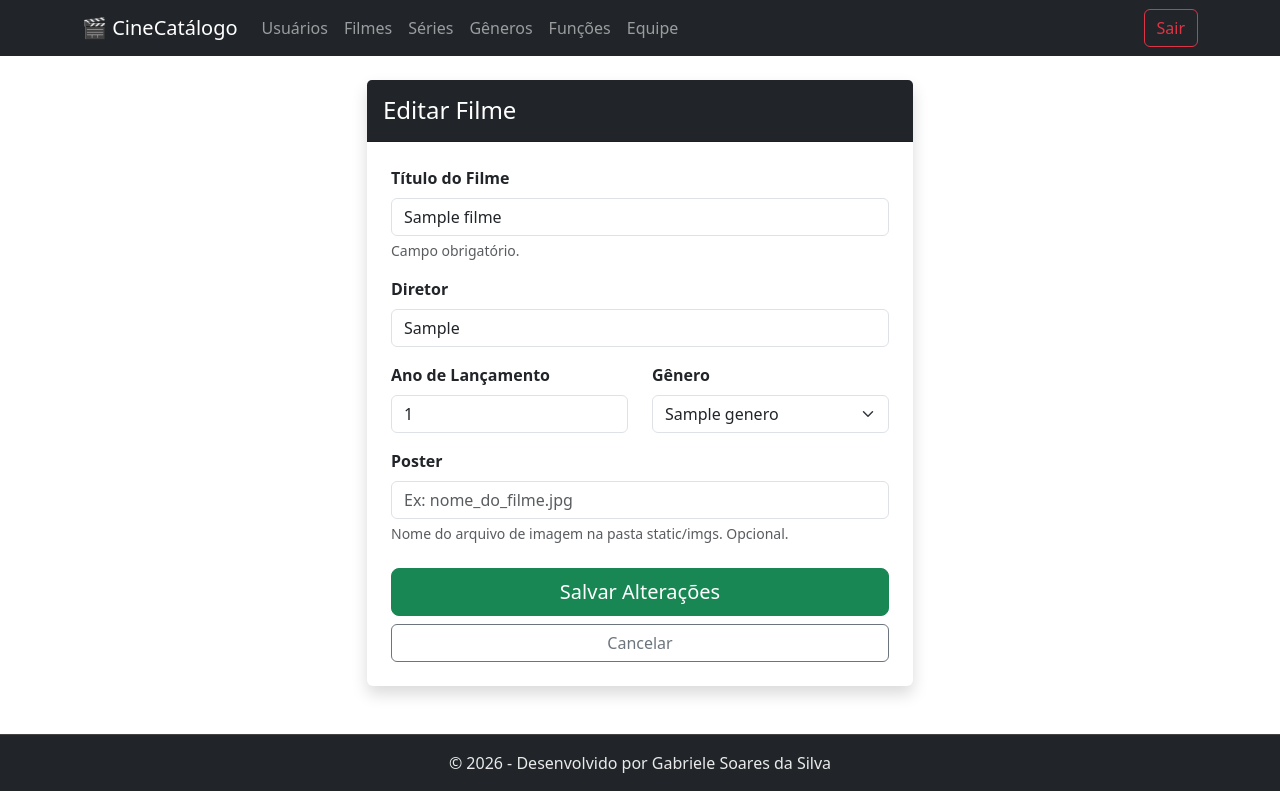
After one commit to Gabissilva24/t1-programacao-para-internet, a Flask app: page /filmes/editar/1 in a window 1280 px wide. The commit adds this page. Run offline with Flask 3, Linux system fonts and the light colour scheme; tables that the repository leaves empty hold one stand-in row (values such as "Sample post").

Commit message:
feat(catalogo): implementar edição e validações para filmes

```diff
--- /dev/null
+++ b/templates/filmes/editar_filme.html
@@ -0,0 +1,97 @@
+{% extends 'base.html' %}
+
+{% block conteudo %}
+
+<div class="row justify-content-center">
+    <div class="col-md-6">
+
+        <div class="card shadow border-0">
+
+            <!-- Cabeçalho -->
+            <div class="card-header bg-dark text-white py-3">
+                <h4 class="mb-0"><i class="bi bi-film"></i> Editar Filme</h4>
+            </div>
+
+            <!-- Corpo -->
+            <div class="card-body p-4">
+
+                <form action="{{ url_for('editar_filme', id=item.id_filme) }}" method="POST">
+
+                    <!-- Campo Título -->
+                    <div class="mb-3">
+                        <label for="titulo" class="form-label fw-bold">Título do Filme</label>
+                        <input type="text" name="titulo" id="titulo" class="form-control"
+                               value="{{ item.titulo }}" placeholder="Ex: O Auto da Compadecida" required>
+                        <div class="form-text">Campo obrigatório.</div>
+                    </div>
+
+                    <!-- Campo Diretor -->
+                    <div class="mb-3">
+                        <label for="diretor" class="form-label fw-bold">Diretor</label>
+                        <input type="text" name="diretor" id="diretor" class="form-control"
+                               value="{{ item.diretor or '' }}" placeholder="Nome do Diretor">
+                    </div>
+
+                    <!-- Linha com dois campos lado a lado -->
+                    <div class="row">
+
+                        <!-- Campo Ano -->
+                        <div class="col-md-6 mb-3">
+                            <label for="ano" class="form-label fw-bold">Ano de Lançamento</label>
+                            <input type="number" name="ano" id="ano" class="form-control"
+                                   value="{{ item.ano or '' }}" placeholder="Ex: 2000">
+                        </div>
+
+                        <!-- Campo Gênero -->
+                        <div class="col-md-6 mb-3">
+                            <label for="genero_id" class="form-label fw-bold">Gênero</label>
+                            <select name="genero_id" id="genero_id" class="form-select">
+                                <option value="">Selecione um gênero</option>
+                                {% for g in lista_generos %}
+                                    <option value="{{ g.id_genero }}"
+                                        {{ 'selected' if g.id_genero == item.genero_id else '' }}>
+                                        {{ g.nome }}
+                                    </option>
+                                {% endfor %}
+                            </select>
+                        </div>
+                    </div>
+
+                    <!-- Campo Poster -->
+                    <div class="mb-3">
+                        <label for="poster" class="form-label fw-bold">Poster</label>
+                        <input type="text" name="poster" id="poster" class="form-control"
+                               value="{{ item.poster or '' }}" placeholder="Ex: nome_do_filme.jpg">
+                        <div class="form-text">Nome do arquivo de imagem na pasta static/imgs. Opcional.</div>
+                    </div>
+
+                    <!-- Preview do poster atual -->
+                    {% if item.poster %}
+                    <div class="mb-3">
+                        <label class="form-label fw-bold">Poster Atual</label>
+                        <div>
+                            <img src="{{ url_for('static', filename='imgs/' + item.poster) }}"
+                                 alt="Poster atual"
+                                 class="rounded shadow-sm"
+                                 style="width: 80px; height: 110px; object-fit: cover;">
+                        </div>
+                    </div>
+                    {% endif %}
+
+                    <!-- Botões -->
+                    <div class="d-grid gap-2 mt-4">
+                        <button type="submit" class="btn btn-success btn-lg">
+                            <i class="bi bi-check-circle"></i> Salvar Alterações
+                        </button>
+                        <a href="{{ url_for('listar_filmes') }}" class="btn btn-outline-secondary">
+                            Cancelar
+                        </a>
+                    </div>
+
+                </form>
+            </div>
+        </div>
+    </div>
+</div>
+
+{% endblock %}
```
Also changed, not shown: templates/filmes/inserir_filme.html (+4 -5 lines), templates/filmes/listar_filmes.html (+47 -8 lines).
